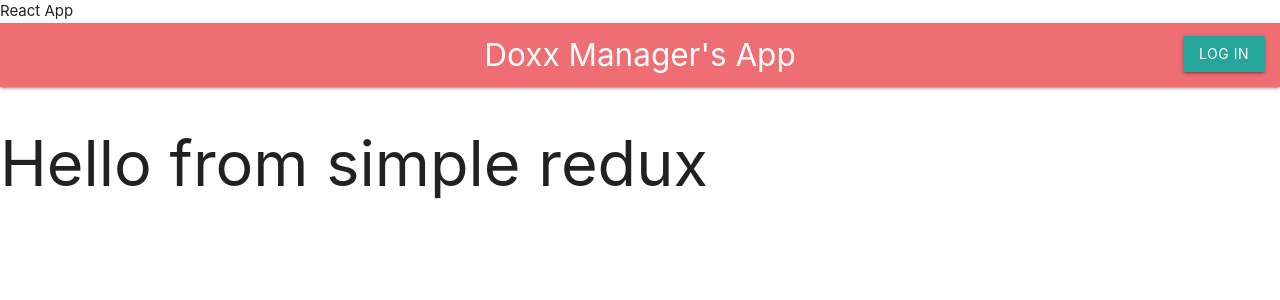
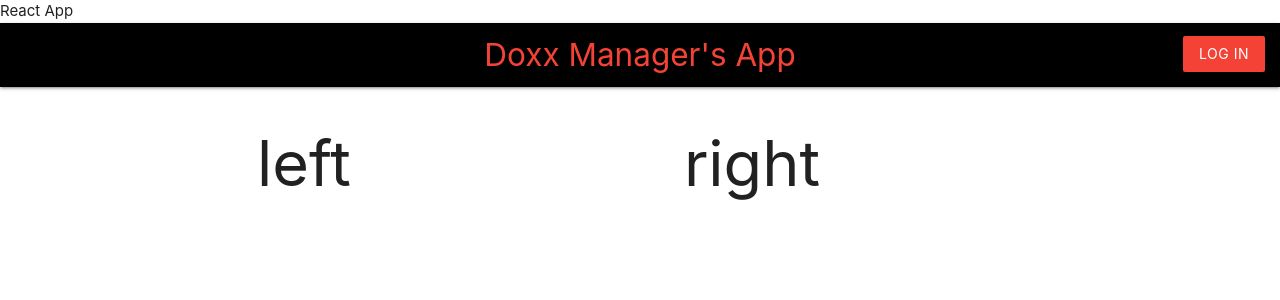
Before and after one commit to nattyb2-0/doxx-manager-facing, a React (Create React App) app: page / in a window 1280 px wide. Shown: the top 300 px of the page. Built offline with nearby package versions, Linux system fonts and the light colour scheme.

Commit message:
rough templating app component inside app

```diff
--- a/src/App.js
+++ b/src/App.js
@@ -14,7 +14,18 @@ const App = (props)=> {
   return(
     <div>
       <NavBar />
-      <h1>Hello from simple redux </h1>
+      <div className='container'>
+        <div className="row">
+          <div className="col s12 m3">
+            <h1 className="center">left</h1>
+          </div>
+
+          <div className="col col s12 m9 offset-1">
+            <h1 className="center">right</h1>
+          </div>
+
+        </div>
+      </div>
     </div>
   )
 }
--- a/src/components/NavBar/LoggedOutLinks.js
+++ b/src/components/NavBar/LoggedOutLinks.js
@@ -2,8 +2,8 @@ import React from 'react'
 
  const LoggedOutLinks = ()=>{
 	return(
-		<ul className="right hide-on-med-and-down">
-        	<li><a className="waves-effect waves-light btn">Log IN</a></li>
+		<ul className="right ">
+        	<li><a className="waves-effect waves-light btn red">Log IN</a></li>
       	</ul>
 	)
 }
--- a/src/components/NavBar/NavBar.js
+++ b/src/components/NavBar/NavBar.js
@@ -11,8 +11,8 @@ const NavBar = (props)=>{
 	console.log(link)
 		return(
 			<nav>
-    			<div className="nav-wrapper">
-      				<a href="#!" className="brand-logo center">Doxx Manager's App</a>
+    			<div className="nav-wrapper black">
+      				<a href="#!" className="brand-logo center red-text">Doxx Manager's App</a>
       				{link}
     			</div>
   			</nav>
```
